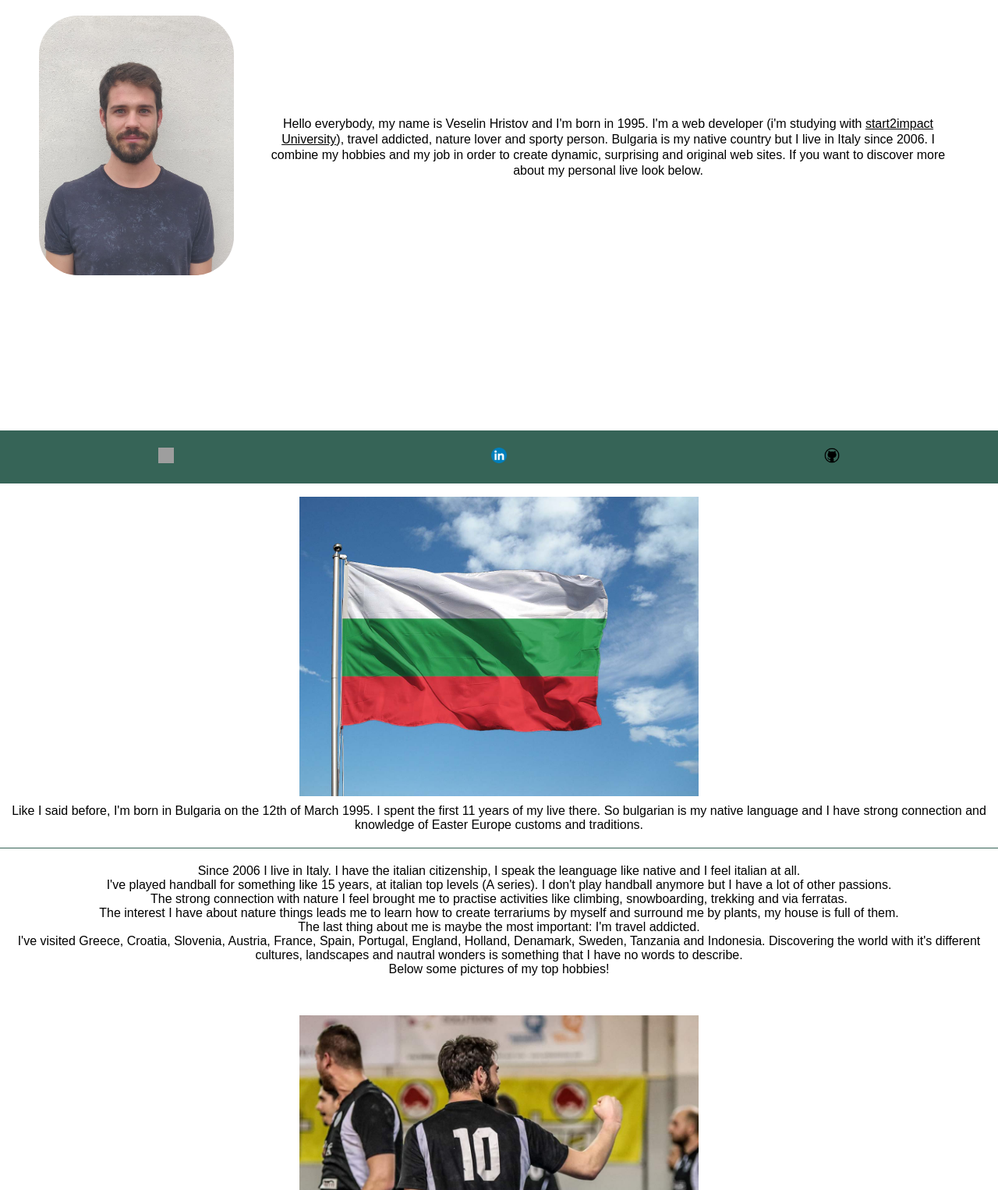
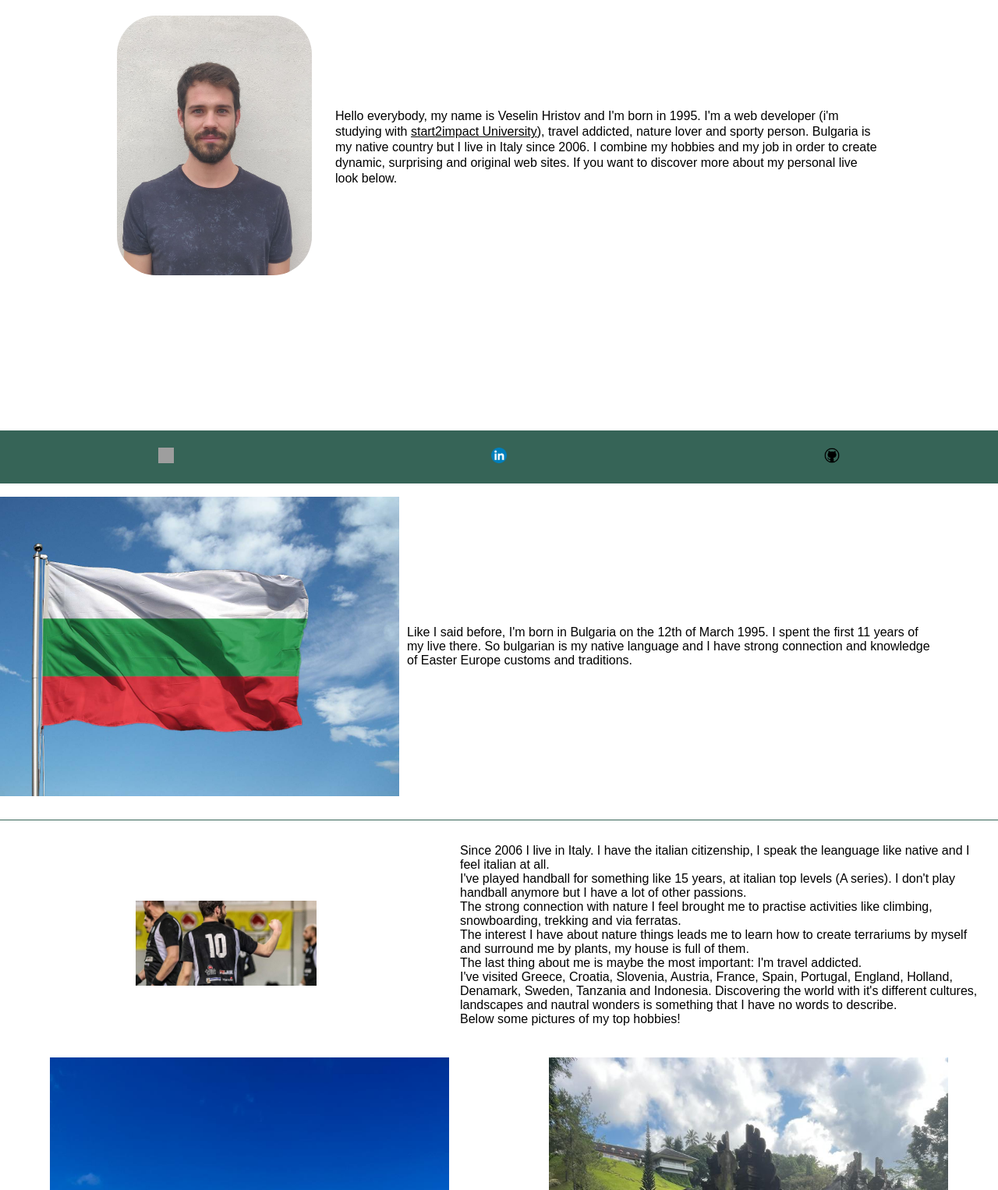
Before and after one commit to Vese10/My-Site, a plain HTML site: page about-me.html in a window 1280 px wide. Shown: the part 180-1706 px from the top of the page at 78% size. Drawn offline with Linux system fonts and the light colour scheme; grey boxes are pictures that could not be loaded; a web font is replaced by a local one.

Commit message:
finished

```diff
--- a/about-me.html
+++ b/about-me.html
@@ -53,6 +53,11 @@
     </p>
   </div>
   <div class="italy">
+    <div class="images-container">
+      <div class="italy-one">
+      <div class="first-container">
+        <img class="hobbies-images" src="images/handball.jpg">
+      </div>
       <p class="italy-text">
         Since 2006 I live in Italy. I have the italian citizenship, I speak the leanguage like native and I feel italian at all. </br>
         I've played handball for something like 15 years, at italian top levels (A series).
@@ -65,9 +70,6 @@
         Discovering the world with it's different cultures, landscapes and nautral wonders is something that I have no words to describe.</br>
         Below some pictures of my top hobbies!
       </p>
-    <div class="images-container">
-      <div class="first-container">
-        <img class="hobbies-images" src="images/handball.jpg">
       </div>
       <div class="second-container">
         <img class="hobbies-images" src="images/zanzibar.jpg">
--- a/scss/about-me.scss
+++ b/scss/about-me.scss
@@ -72,24 +72,34 @@ $hover-color: #2C5247;
   margin: 10px 0;
 }
 
+.about-me-text,
 .bulgaria-text,
 .italy-text{
   font-family: 'Tilt Neon', sans-serif;
-  text-align: center;
+  max-width: 500px;
+  text-align: left;
+}
+
+.bulgaria-text,
+.italy-text{
+  padding: 10px 10px;
+}
+
+.italy-text{
+  margin-bottom: 20px;
 }
 
 .italy{
   display: flex;
   flex-direction: column;
   align-items: center;
-  padding: 20px 0;
+  padding-bottom: 20px;
   border-bottom: 1px solid $primary-color;
 }
 
 .images-container{
   display: flex;
   flex-direction: column;
-  padding-top: 20px;
   margin-top: 20px;
 }
 
@@ -130,3 +140,17 @@ $hover-color: #2C5247;
   min-width: 150px;
 }
 }
+
+@media (min-width: 700px){
+  .bulgaria,
+  .italy-one{
+  display: flex;
+  flex-direction: row;
+  }
+
+  .about-me-text,
+  .bulgaria-text,
+  .italy-text{
+    max-width: 700px;
+  }
+}
```
Also changed, not shown: css/about-me.min.css, 2 other files. Lines whose indentation alone changed are shown as unchanged.
